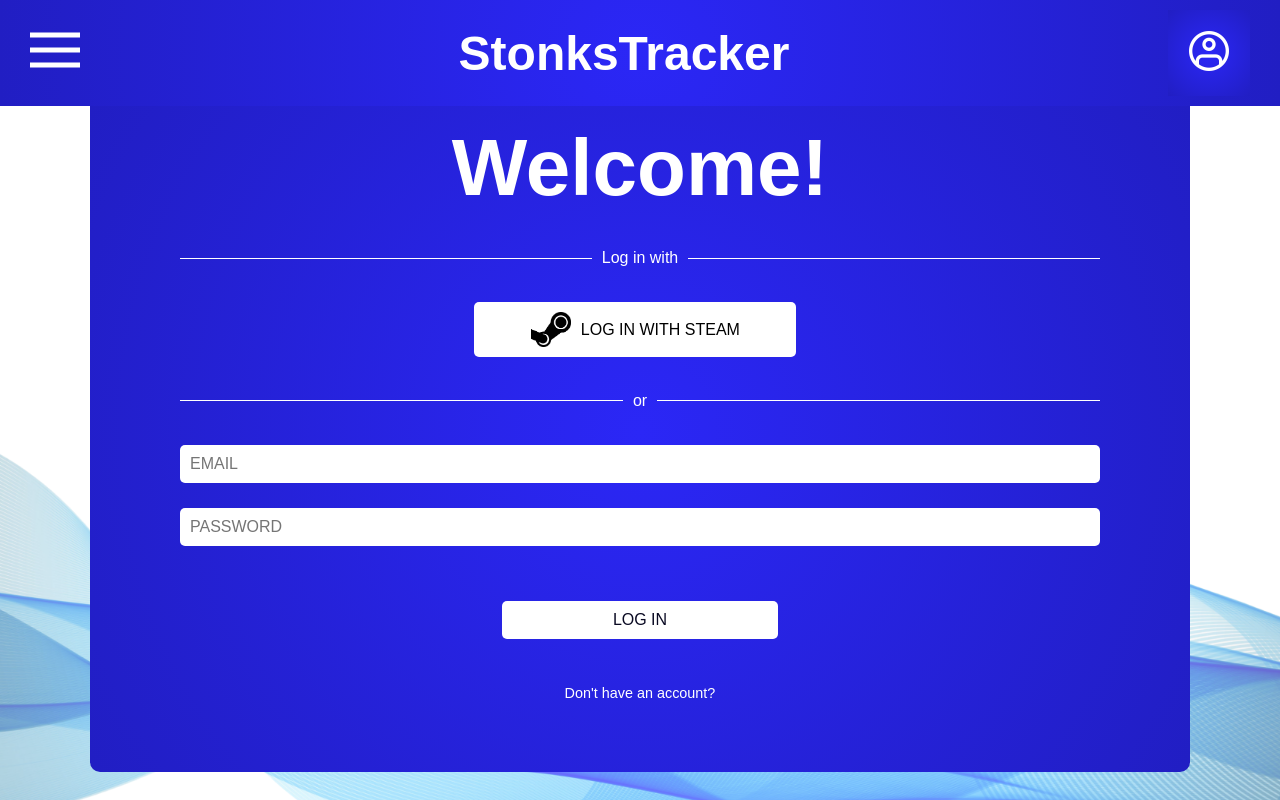
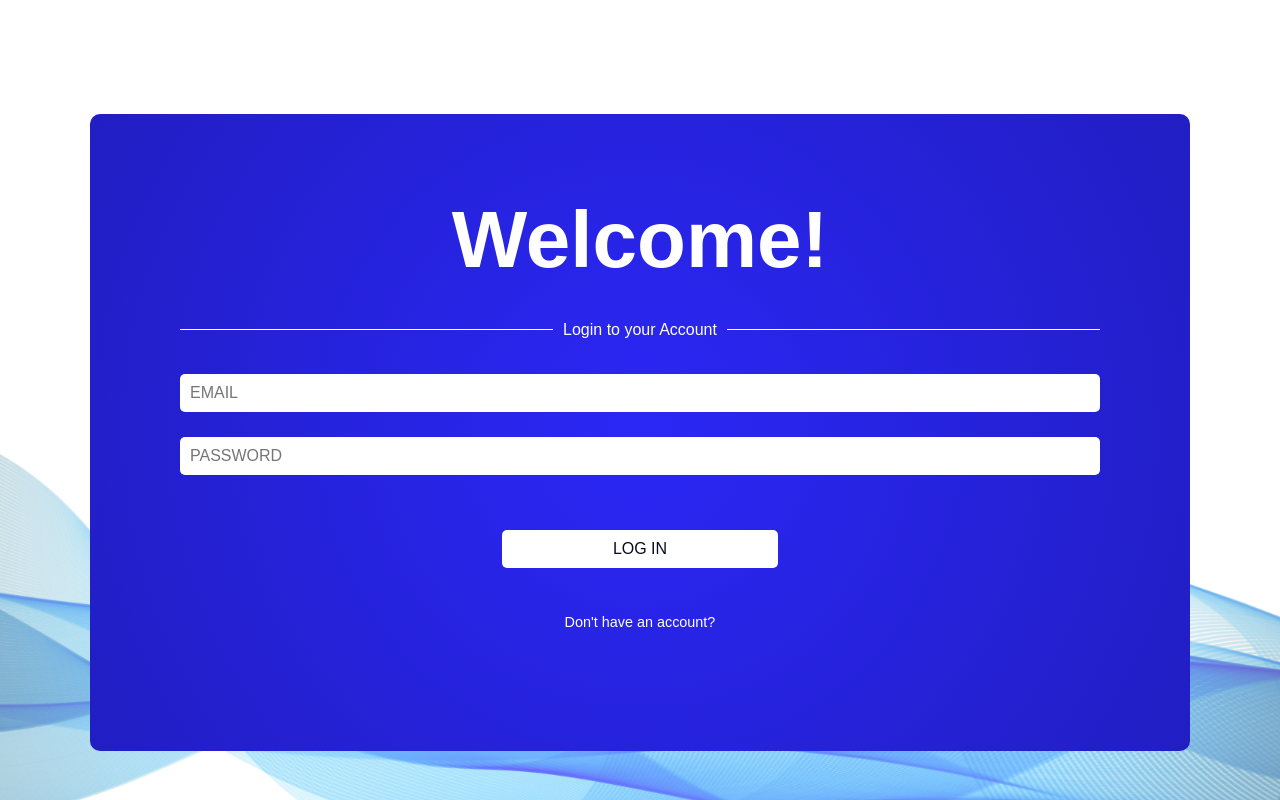
Before and after one commit to SamAgravante/CSIT327, a Django app: page /login/ in a window 1280 px wide. Run offline with Django 5.2, Linux system fonts and the light colour scheme.

Commit message:
Changed Login UI

```diff
--- a/StonksTracker/tracker/static/css/login.css
+++ b/StonksTracker/tracker/static/css/login.css
@@ -18,7 +18,7 @@
   .container {
     background: radial-gradient(circle, rgba(43,39,246,1) 0%, rgba(33,30,195,1) 100%);
     border-radius: 10px;
-    padding: 70px 90px;
+    padding: 120px 90px;
     width: 1100px;
     text-align: center;
     margin-top: 5%;
--- a/StonksTracker/tracker/templates/login_page.html
+++ b/StonksTracker/tracker/templates/login_page.html
@@ -7,48 +7,14 @@
   <title>StonksTracker - Log In</title>
   <link rel="stylesheet" href="{% static 'css/login.css' %}">
   <link rel="stylesheet" href="{% static 'css/header.css' %}">
-  <script src="{% static 'javascript/menu-sidebar.js' %}" defer></script>
 </head>
 <body style="background-image: url('{% static 'images/vector-bg-stonks.png' %}'); background-size: 100% 45%; background-position: center bottom; background-repeat: no-repeat;">
-<header>
-  <a href="javascript:void(0)" class="menu-icon" onclick="openNav()">
-    <img src="{% static 'images/menu-icon.svg' %}" alt="Menu Icon" width="50" height="50">
-  </a>
-  <div class="logo">
-    <h1>StonksTracker</h1>
-  </div>
-  <div class="dropdown">
-    <button class="dropbtn">
-      <img src="{% static 'images/user-icon.png' %}" alt="User Icon" width="50" height="50">
-    </button>
-    <div class="dropdown-content">
-      <a href="{% if user.is_authenticated %}#account{% else %}{% url 'login' %}{% endif %}">Account</a>
-      {% if user.is_authenticated %}
-        <a href="{% url 'logout' %}">Logout</a>
-      {% endif %}
-    </div>
-  </div>
-</header>
 
-<div id="mySidebar" class="sidebar">
-  <a href="javascript:void(0)" class="closebtn" onclick="closeNav()">&times;</a>
-  <ul>
-    <li><a href="{% url 'watchlist' %}">Dashboard</a></li>
-    <li><a href="{% url 'items_list' %}">Item List</a></li>
-    <li><a href="{% url 'items_list' %}">Settings</a></li>
-    <li><a href="{% url 'forums' %}">Forums</a></li>
-    <li><a href="{% url 'faq' %}">FAQs</a></li>
-  </ul>
-</div>
+
 
   <div class="container">
     <h1>Welcome!</h1>
-    <div class="separator">Log in with</div>
-    <button class="steam-btn">
-      <img src="{% static 'images/steam-logo.png' %}" alt="Steam Logo" width="40"> LOG IN WITH STEAM
-    </button>
-
-    <div class="separator">or</div>
+    <div class="separator">Login to your Account</div>
 
     <!-- Login Form -->
     <form method="POST" action="{% url 'login' %}">
```
Also changed, not shown: StonksTracker/db.sqlite3.
